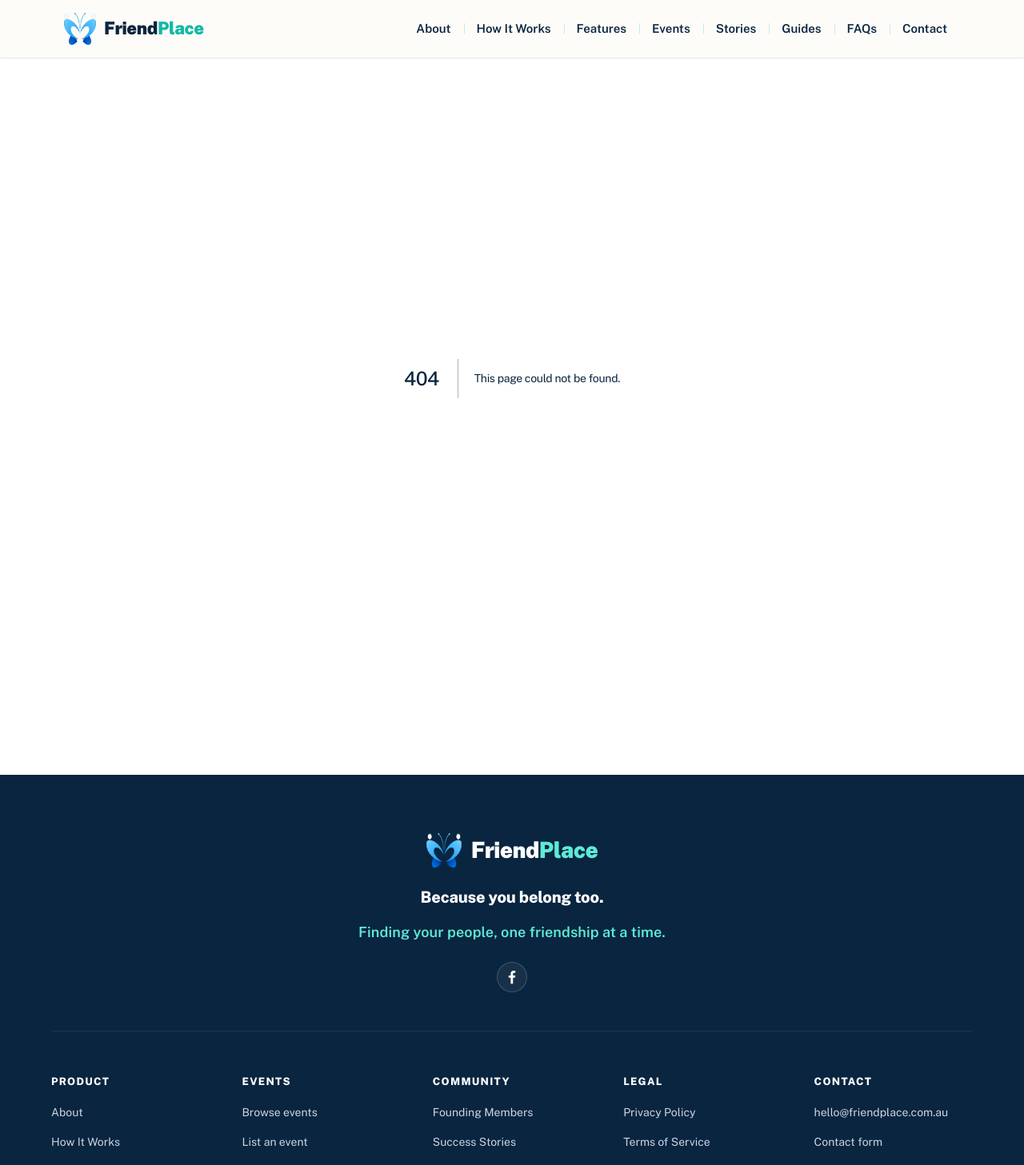
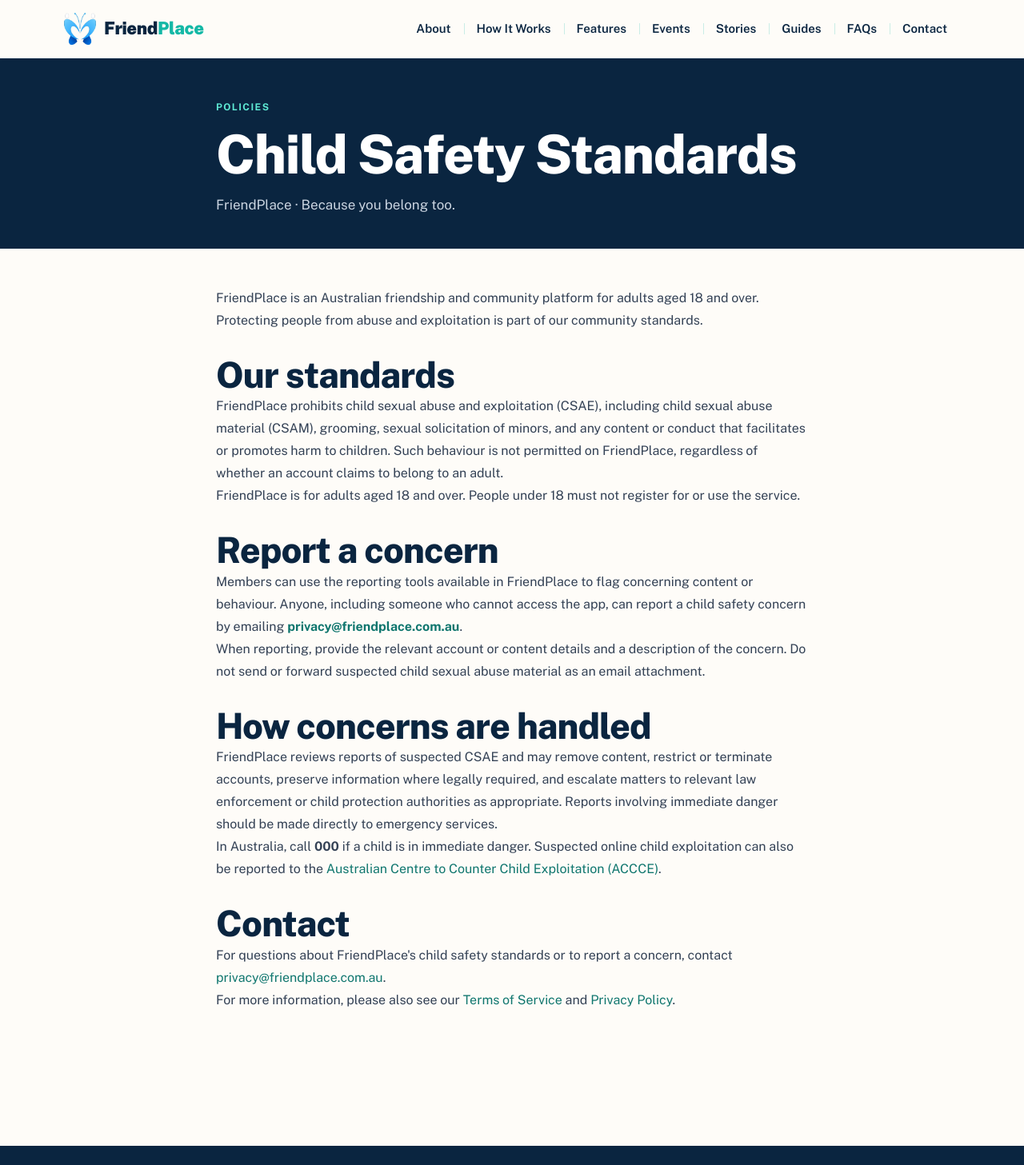
Before and after one commit to garrywills-gif/friendplace-website, a Next.js app: page /child-safety in a window 1280 px wide. Before the commit this address had no page. Shown: the top 1457 px of the page at 80% size. Built offline with nearby package versions, Linux system fonts and the light colour scheme.

Commit message:
Add public Child Safety Standards policy page for Google Play

```diff
--- /dev/null
+++ b/app/child-safety/page.tsx
@@ -0,0 +1,42 @@
+export const metadata = {
+  title: 'Child Safety Standards | FriendPlace',
+  description: 'FriendPlace standards prohibiting child sexual abuse and exploitation, and information on reporting safety concerns.',
+};
+
+export default function ChildSafetyPage() {
+  return (
+    <>
+      <section style={{ background: '#0A2540', color: '#FFFFFF', padding: '52px 0 40px' }}>
+        <div className="container" style={{ maxWidth: 820 }}>
+          <div style={{ textTransform: 'uppercase', letterSpacing: '0.12em', fontSize: 12, fontWeight: 700, color: '#5EEAD4', marginBottom: 10 }}>Policies</div>
+          <h1 style={{ color: '#FFFFFF' }}>Child Safety Standards</h1>
+          <p style={{ color: '#CBD5E1', marginTop: 12 }}>FriendPlace · Because you belong too.</p>
+        </div>
+      </section>
+
+      <section style={{ background: '#FEFCF8', padding: '48px 0 72px' }}>
+        <div className="container" style={{ maxWidth: 820 }}>
+          <article style={{ color: '#334155', fontSize: 16, lineHeight: 1.75 }}>
+            <p>FriendPlace is an Australian friendship and community platform for adults aged 18 and over. Protecting people from abuse and exploitation is part of our community standards.</p>
+
+            <h2 style={{ color: '#0A2540', marginTop: 28 }}>Our standards</h2>
+            <p>FriendPlace prohibits child sexual abuse and exploitation (CSAE), including child sexual abuse material (CSAM), grooming, sexual solicitation of minors, and any content or conduct that facilitates or promotes harm to children. Such behaviour is not permitted on FriendPlace, regardless of whether an account claims to belong to an adult.</p>
+            <p>FriendPlace is for adults aged 18 and over. People under 18 must not register for or use the service.</p>
+
+            <h2 style={{ color: '#0A2540', marginTop: 28 }}>Report a concern</h2>
+            <p>Members can use the reporting tools available in FriendPlace to flag concerning content or behaviour. Anyone, including someone who cannot access the app, can report a child safety concern by emailing <a href="mailto:privacy@friendplace.com.au?subject=Child%20safety%20report" style={{ color: '#0F766E', fontWeight: 700 }}>privacy@friendplace.com.au</a>.</p>
+            <p>When reporting, provide the relevant account or content details and a description of the concern. Do not send or forward suspected child sexual abuse material as an email attachment.</p>
+
+            <h2 style={{ color: '#0A2540', marginTop: 28 }}>How concerns are handled</h2>
+            <p>FriendPlace reviews reports of suspected CSAE and may remove content, restrict or terminate accounts, preserve information where legally required, and escalate matters to relevant law enforcement or child protection authorities as appropriate. Reports involving immediate danger should be made directly to emergency services.</p>
+            <p>In Australia, call <strong>000</strong> if a child is in immediate danger. Suspected online child exploitation can also be reported to the <a href="https://www.accce.gov.au/report" style={{ color: '#0F766E' }}>Australian Centre to Counter Child Exploitation (ACCCE)</a>.</p>
+
+            <h2 style={{ color: '#0A2540', marginTop: 28 }}>Contact</h2>
+            <p>For questions about FriendPlace's child safety standards or to report a concern, contact <a href="mailto:privacy@friendplace.com.au" style={{ color: '#0F766E' }}>privacy@friendplace.com.au</a>.</p>
+            <p>For more information, please also see our <a href="/terms" style={{ color: '#0F766E' }}>Terms of Service</a> and <a href="/privacy" style={{ color: '#0F766E' }}>Privacy Policy</a>.</p>
+          </article>
+        </div>
+      </section>
+    </>
+  );
+}
```
